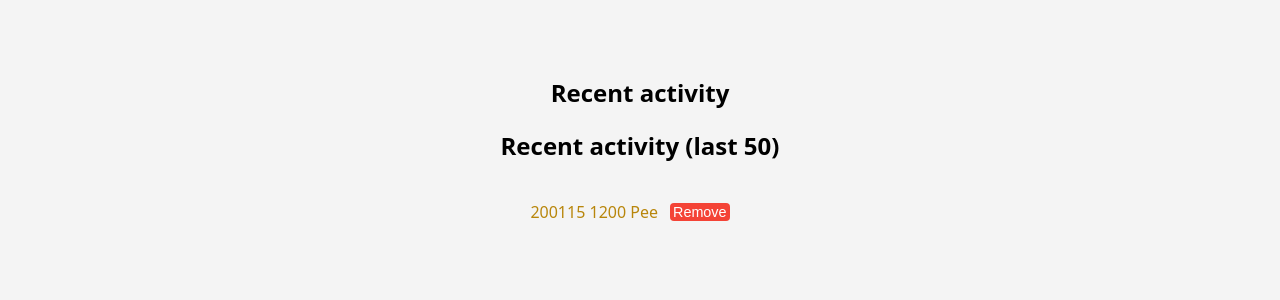
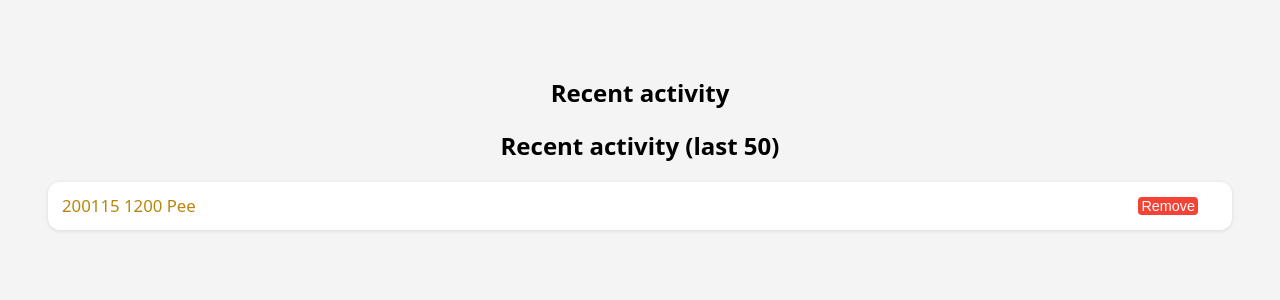
Before and after one commit to vladimir-zolotykh/bathlog, a Django app: page / in a window 1280 px wide. Shown: the part 331-631 px from the top of the page. Run offline with Django 5.2, Linux system fonts and the light colour scheme; tables that the repository leaves empty hold one stand-in row (values such as "Sample post").

```diff
--- a/timestamp/templates/timestamp/home.html
+++ b/timestamp/templates/timestamp/home.html
@@ -28,12 +28,20 @@
         .pee { background: #ffeb3b; }        /* yellow */
         .pill { background: #4caf50; color: white; }  /* green pill */
         .log { margin-top: 40px; }
-        .entry {padding: 1px 0;        /* was 8px */
-                font-size: 1rem;       /* was 1.2rem */
-                display: flex;
-                align-items: center;
-                justify-content: center;
-                gap: 2px;             /* reduce spacing between timestamp and button */}
+        .entry {
+            display: flex;
+            justify-content: space-between;
+            align-items: center;
+            padding: 8px 14px;
+            margin: 6px 0;
+            background: white;
+            border-radius: 12px;
+            box-shadow: 0 1px 4px rgba(0,0,0,0.1);
+            line-height: 1.4;
+            font-size: 1.05rem;
+            height: 48px;               /* fixed short height */
+            box-sizing: border-box;
+        }
         .pee-entry {color: #b8860b;}
         .pill-entry {color: #2e7d32;}
     </style>
```
